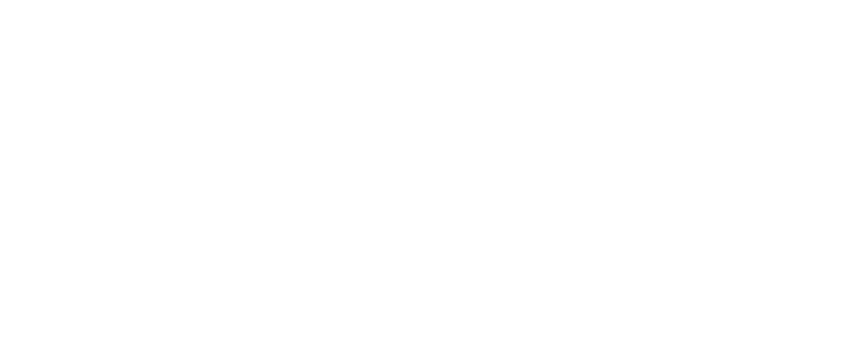
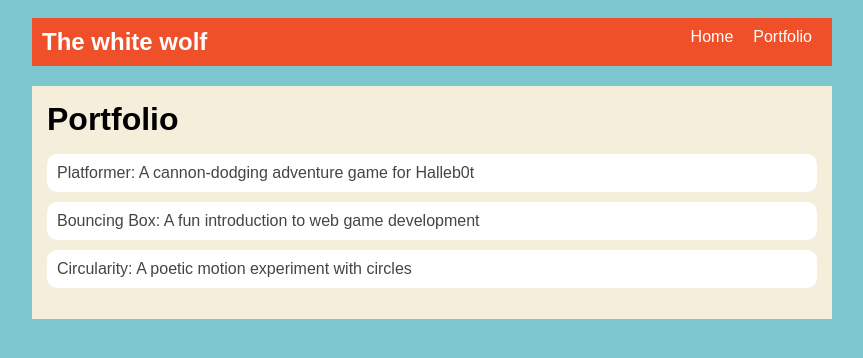
Before and after one commit to Eduarflores0/Eduarflores0.github.io, a plain HTML site: page portfolio.html in a window 1280 px wide. Shown: the whole page, without its empty margins (208-1071 px from the left). Drawn offline with Linux system fonts and the light colour scheme.

Commit message:
saving project

```diff
--- a/portfolio.html
+++ b/portfolio.html
@@ -0,0 +1,41 @@
+<!DOCTYPE html>
+<html>
+    <head>
+        <title>ivaan m</title>
+        <link rel="stylesheet" href="style.css" />
+      </head>
+
+  <body>
+    <!-- All content goes here -->
+    <div id="all-contents">
+        <nav>
+            <h1>The white wolf</h1>
+            <ul id="nav-ul">
+              <li class="nav-li">
+                <a href="index.html">Home</a>
+              </li>
+              <li class="nav-li">
+                <a href="portfolio.html">Portfolio</a>
+              </li>
+            </ul>
+          </nav>
+          <main>
+            <div class="content">
+              <h1>Portfolio</h1>
+              <ul id="portfolio">
+                <li>
+                    <a href="projects/platformer/">Platformer: A cannon-dodging adventure game for Halleb0t</a>
+                  </li>
+                  <li>
+                    <a href="projects/bouncing-box/">Bouncing Box: A fun introduction to web game development</a>
+                  </li>
+                  <li>
+                    <a href="projects/circularity/">Circularity: A poetic motion experiment with circles</a>
+                  </li>
+              </ul>
+            </div>
+          </main>
+
+    </div>
+  </body>
+</html>
--- a/style.css
+++ b/style.css
@@ -74,3 +74,29 @@
 h2, h3 {
     margin: 0px;
 }
+
+/* Portfolio styles */
+.content h1 {
+    color: black;
+  }
+
+  #portfolio {
+    list-style-type: none;
+    padding-left: 0;
+  }
+
+  #portfolio li {
+    background: #fff;
+    padding: 10px;
+    border-radius: 10px;
+    margin-bottom: 10px;
+  }
+
+  #portfolio li:hover {
+    background: #eee;
+  }
+
+  #portfolio a {
+    text-decoration: none;
+    color: #454545;
+  }
```
